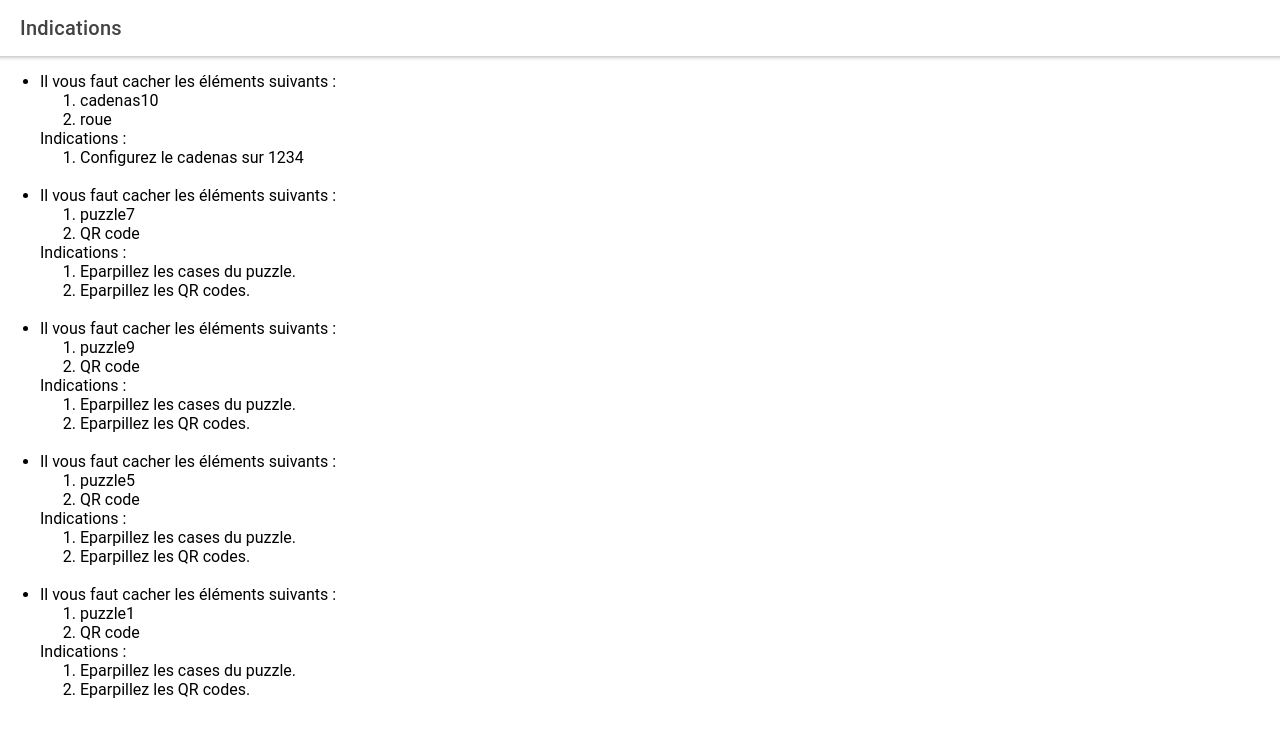
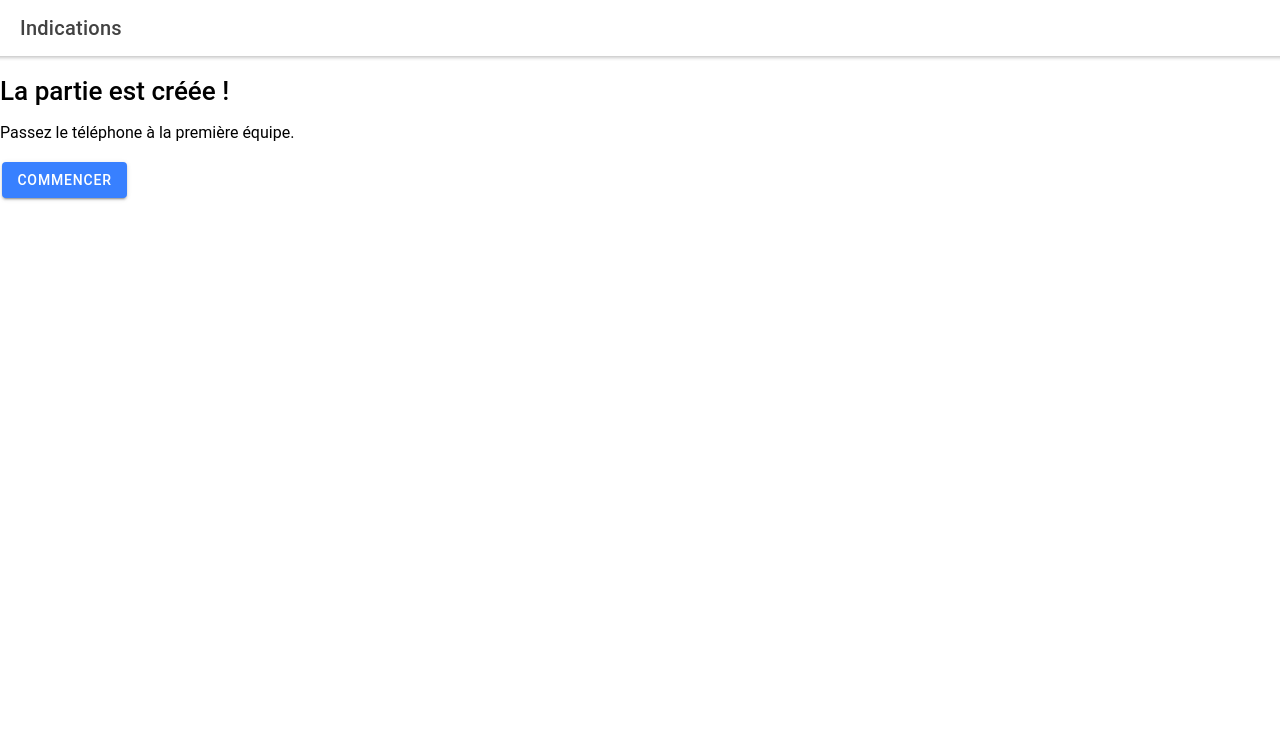
Before and after one commit to Luminilion/EskApp, a React (Create React App) app: page /enigma in a window 1280 px wide. Shown: the top 736 px of the page. Built offline with nearby package versions, Linux system fonts and the light colour scheme.

Commit message:
Created state for enigma list but not accessible for now

```diff
--- /dev/null
+++ b/src/hooks/EnigmaType.ts
@@ -0,0 +1,18 @@
+import React, {useState} from 'react';
+
+// Create state to save the list of enigmas
+export function useEnigmaState() {
+  const [enigmas, setEnigmas] = useState<Array<EnigmaType>>([]);
+
+  const setList = (newList: Array<EnigmaType>) => {
+    setEnigmas(newList);
+  }
+
+  return {enigmas, setList}
+}
+
+export interface EnigmaType {
+  cacher: string[];
+  indications: string[];
+  indices: string[];
+}
--- a/src/pages/Enigma.tsx
+++ b/src/pages/Enigma.tsx
@@ -1,28 +1,21 @@
-import { IonContent, IonHeader, IonPage, IonTitle, IonToolbar } from '@ionic/react';
+import {
+  IonContent, IonHeader, IonPage,
+  IonTitle, IonToolbar, IonButton
+} from '@ionic/react';
+import { useState } from 'react';
+import { useEnigmaState } from "../hooks/EnigmaType";
+
 import './Enigma.css';
-
-import enigmas from "../res/enigmas.json";
+import enigmas_data from "../res/enigmas.json";
 
 const Enigma: React.FC = () => {
 
   // Declare parameters for enigmas picking
   const nb_enigmas = 5;
+  // Pick a list of random enigmas from `enigmas` object
+  let enigmas_list = enigmas_data.sort(() => 0.5 - Math.random()).slice(0, nb_enigmas)
 
-  // Pick a list of random enigmas from `enigmas` object
-  let enigmas_list = enigmas.sort(() => 0.5 - Math.random()).slice(0, nb_enigmas)
-
-  // Preparing display of chosen enigmas
-  const display_enigmas = enigmas_list.map(id => (
-    <li>
-      Il vous faut cacher les éléments suivants : <ol>
-        {id.cacher.map(e => (<li>{e}</li>))}
-      </ol>
-      Indications : <ol>
-        {id.indications.map(i => (<li>{i}</li>))}
-      </ol>
-      <br />
-    </li>
-  ));
+  const { enigmas, setList } = useEnigmaState();
 
   return (
     <IonPage>
@@ -34,7 +27,11 @@ const Enigma: React.FC = () => {
       </IonHeader>
 
       <IonContent fullscreen>
-        <ul>{display_enigmas}</ul>
+
+        <h1>La partie est créée !</h1>
+
+        <p>Passez le téléphone à la première équipe.</p>
+        <IonButton routerLink="/indications" onClick={() => setList(enigmas_list)}>Commencer</IonButton>
 
       </IonContent>
 
--- a/src/pages/Home.tsx
+++ b/src/pages/Home.tsx
@@ -50,10 +50,10 @@ const Home: React.FC = () => {
           </IonCardHeader>
           <br />
           <IonCardContent >
-            <IonButton expand="block" color="secondary" >Une partie (enveloppe)</IonButton>
+            <IonButton expand="block" color="secondary">Une partie (enveloppe)</IonButton>
           </IonCardContent>
           <IonCardContent >
-            <IonButton expand="block" color="tertiary"   >Une nouvelle partie  </IonButton>
+            <IonButton expand="block" color="tertiary"  routerLink="/enigma" >Une nouvelle partie  </IonButton>
           </IonCardContent>
         </IonCard>
       </IonContent>
--- a/src/pages/enigma/Indications.tsx
+++ b/src/pages/enigma/Indications.tsx
@@ -1,7 +1,24 @@
 import { IonContent, IonHeader, IonPage, IonTitle, IonToolbar } from '@ionic/react';
 import './Indications.css';
+import { useEnigmaState } from "../../hooks/EnigmaType";
 
 const Indications: React.FC = () => {
+
+  const { enigmas, setList } = useEnigmaState();
+
+  // Preparing display of chosen enigmas
+  const display_enigmas = enigmas.map(id => (
+    <li>
+      Il vous faut cacher les éléments suivants : <ol>
+        {id.cacher.map(e => (<li>{e}</li>))}
+      </ol>
+      Indications : <ol>
+        {id.indications.map(i => (<li>{i}</li>))}
+      </ol>
+      <br />
+    </li>
+  ));
+
   return (
     <IonPage>
 
@@ -13,6 +30,8 @@ const Indications: React.FC = () => {
 
       <IonContent fullscreen>
         <p>Fill me in!</p>
+
+        <ul>{display_enigmas}</ul>
       </IonContent>
 
     </IonPage>
```
